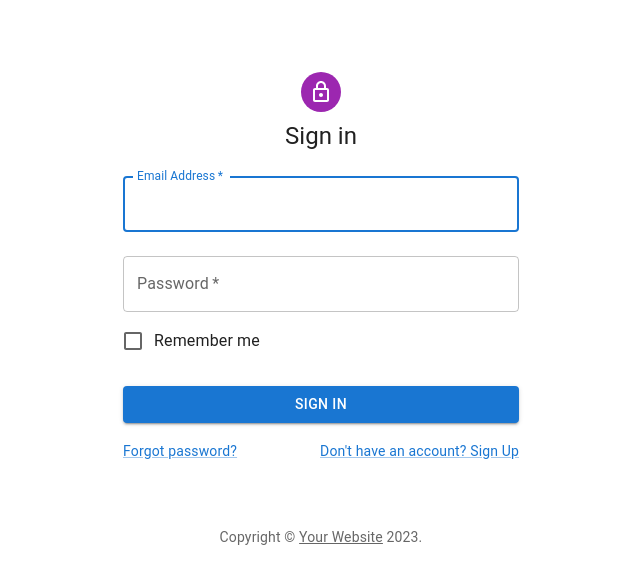
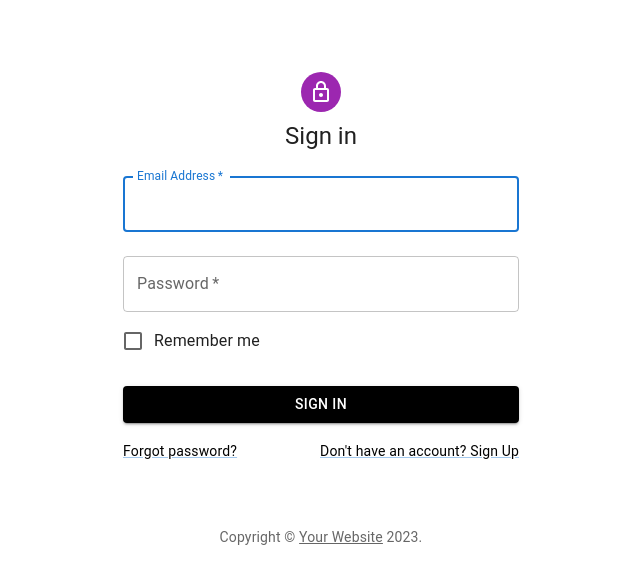
Before and after one commit to JakKaczmarek/custom-web-shop, a React (Create React App) app in the folder custom-web-shop/: page / in a window 1280 px wide. Shown: the top 584 px of the page, without its empty margins (319-959 px from the left). Built offline with nearby package versions, Linux system fonts and the light colour scheme.

Commit message:
Added Sign out button to navbar

```diff
--- a/custom-web-shop/src/components/NavBar/Cart/Cart.js
+++ /dev/null
@@ -1,14 +0,0 @@
-import React from "react";
-import ShoppingCartIcon from "@mui/icons-material/ShoppingCart";
-import Box from "@mui/material/Box";
-
-export default function Cart() {
-  return (
-    <div>
-      <Box sx={{ display: "flex", alignItems: "center", textAlign: "center" }}>
-        <ShoppingCartIcon />
-        CART
-      </Box>
-    </div>
-  );
-}
--- a/custom-web-shop/src/components/NavBar/NavBar.js
+++ b/custom-web-shop/src/components/NavBar/NavBar.js
@@ -2,7 +2,7 @@ import React from "react";
 import pieskii from "./pieskii.png";
 import SearchBar from "./SearchBar/SearchBar";
 import AccountList from "./AccountList/AccountList";
-import Cart from "./Cart/Cart";
+import Cart from "./SignIO/SignIO";
 
 export default function NavBar() {
   return (
--- /dev/null
+++ b/custom-web-shop/src/components/NavBar/SignIO/SignIO.js
@@ -0,0 +1,25 @@
+import * as React from "react";
+import LogoutIcon from "@mui/icons-material/Logout";
+import { useNavigate } from "react-router-dom";
+import Stack from "@mui/material/Stack";
+import Button from "@mui/material/Button";
+
+export default function Cart() {
+  const navigate = useNavigate();
+  const handleSubmit = () => {
+    navigate("/");
+  };
+
+  return (
+    <Stack spacing={2} direction="row">
+      <Button
+        variant="text"
+        onClick={handleSubmit}
+        sx={{ mt: 3, mb: 2, color: "black" }}
+      >
+        <LogoutIcon />
+        SIGN OUT
+      </Button>
+    </Stack>
+  );
+}
--- a/custom-web-shop/src/pages/Login/Login.js
+++ b/custom-web-shop/src/pages/Login/Login.js
@@ -106,18 +106,26 @@ export default function LoginPage() {
               type="submit"
               fullWidth
               variant="contained"
-              sx={{ mt: 3, mb: 2 }}
+              sx={{ mt: 3, mb: 2, background: "black" }}
             >
               Sign In
             </Button>
             <Grid container>
               <Grid item xs>
-                <Link href="#" variant="body2">
+                <Link
+                  href="#"
+                  variant="body2"
+                  sx={{ mt: 3, mb: 2, color: "black" }}
+                >
                   Forgot password?
                 </Link>
               </Grid>
               <Grid item>
-                <Link href="#" variant="body2">
+                <Link
+                  href="#"
+                  variant="body2"
+                  sx={{ mt: 3, mb: 2, color: "black" }}
+                >
                   {"Don't have an account? Sign Up"}
                 </Link>
               </Grid>
```
Also changed, not shown: 1 other file (tests, documents, lock files or other folders).
